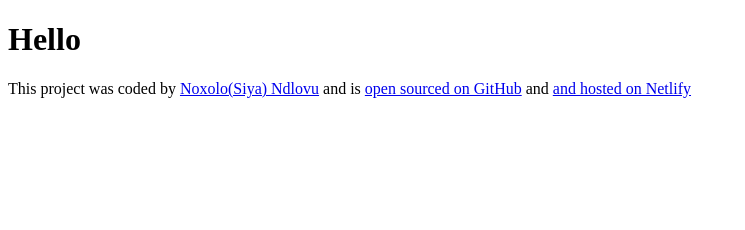
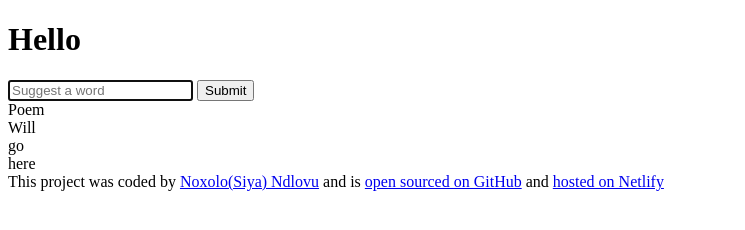
Before and after one commit to SiiyaN/poem-generator, a plain HTML site: page index.html in a window 1280 px wide. Shown: the whole page, without its empty margins (0-745 px from the left). Drawn offline with Linux system fonts and the light colour scheme.

Commit message:
Added basic html

```diff
--- a/index.html
+++ b/index.html
@@ -8,6 +8,25 @@
   </head>
   <body>
     <h1>Hello</h1>
+    <form action="">
+      <input
+        type="text"
+        placeholder="Suggest a word"
+        autofocus
+        required
+        autocomplete="off"
+      />
+      <input type="submit" />
+    </form>
+    <div id="poem">
+      Poem
+      <br />
+      Will
+      <br />
+      go
+      <br />
+      here
+    </div>
 
     <script src="src/index.js"></script>
 
@@ -22,7 +41,7 @@
       >
       and
       <a href="https://rhymie.netlify.app/" target="_blank">
-        and hosted on Netlify</a
+        hosted on Netlify</a
       >
     </footer>
   </body>
```
